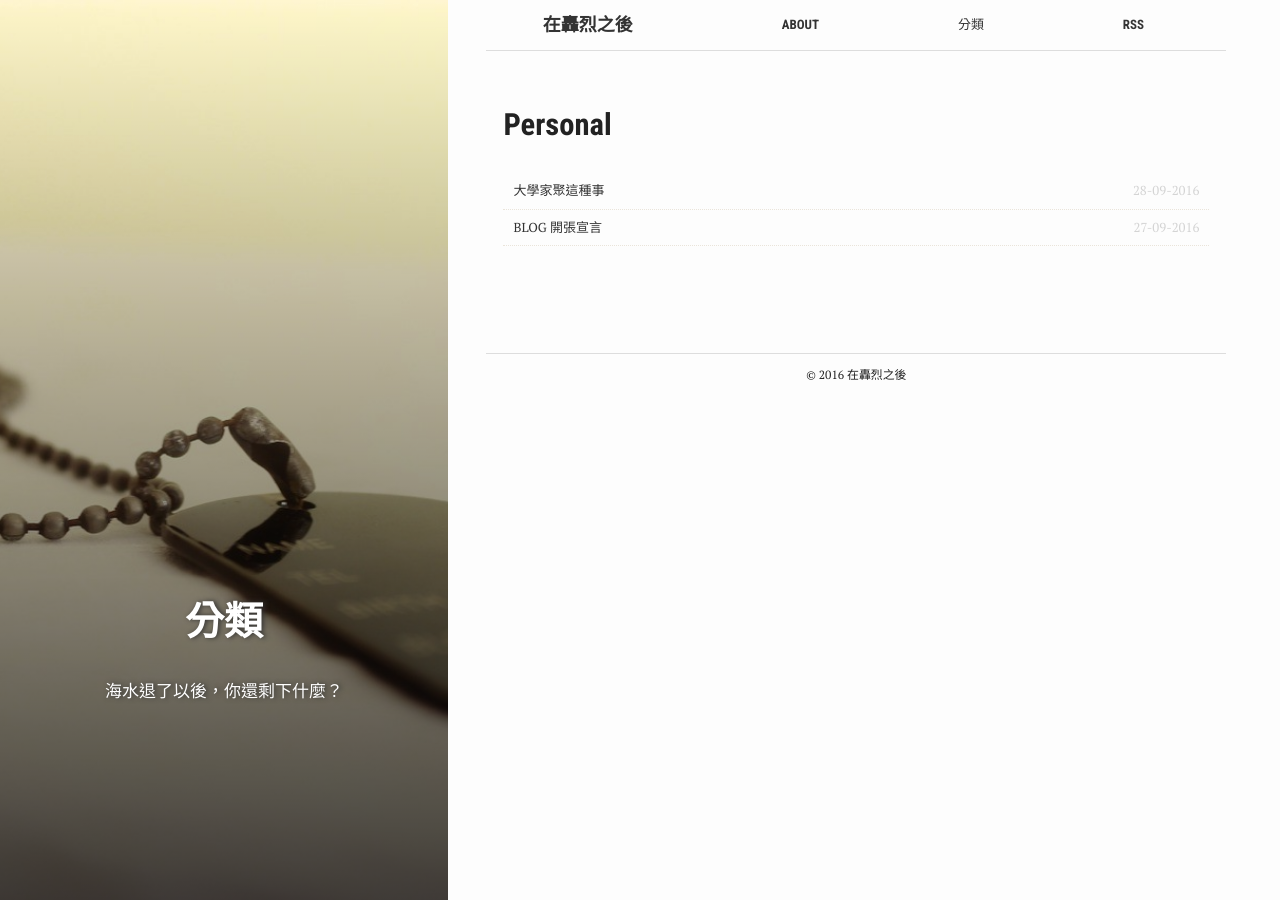
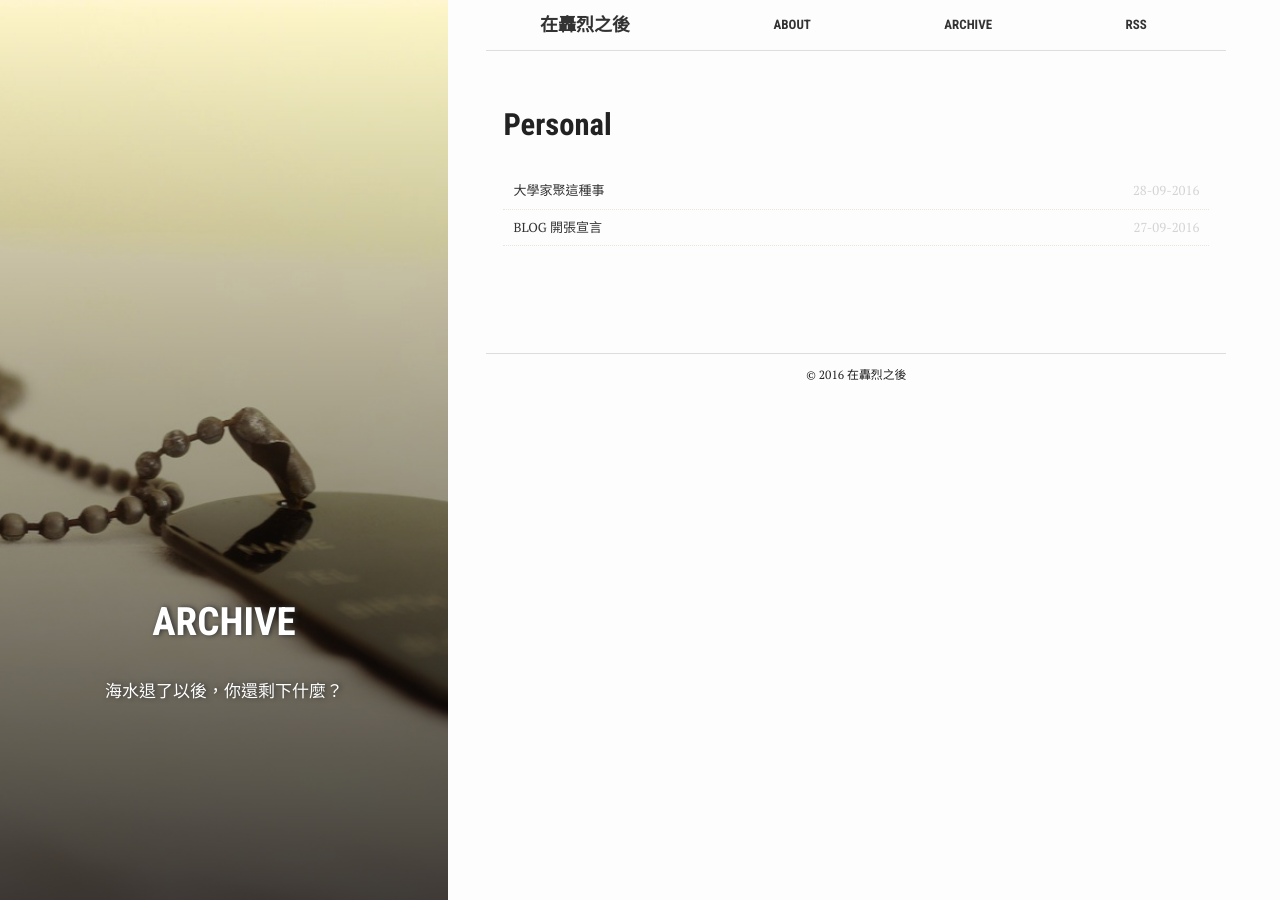
Before and after one commit to nps798/nps798.github.io, a Jekyll site: the page built from archive.md, in a window 1280 px wide. Built offline with Jekyll 4.4.1, drawn with Linux system fonts in a browser that asks for light colours.

Commit message:
chagne archive

```diff
--- a/archive.md
+++ b/archive.md
@@ -2,8 +2,8 @@
 bg: "tag.jpg"
 layout: page
 permalink: /posts/
-title: "分類"
-crawlertitle: "文章分類"
+title: "Archive"
+crawlertitle: "所有文章"
 summary: "海水退了以後，你還剩下什麼？"
 active: archive
 ---
```
